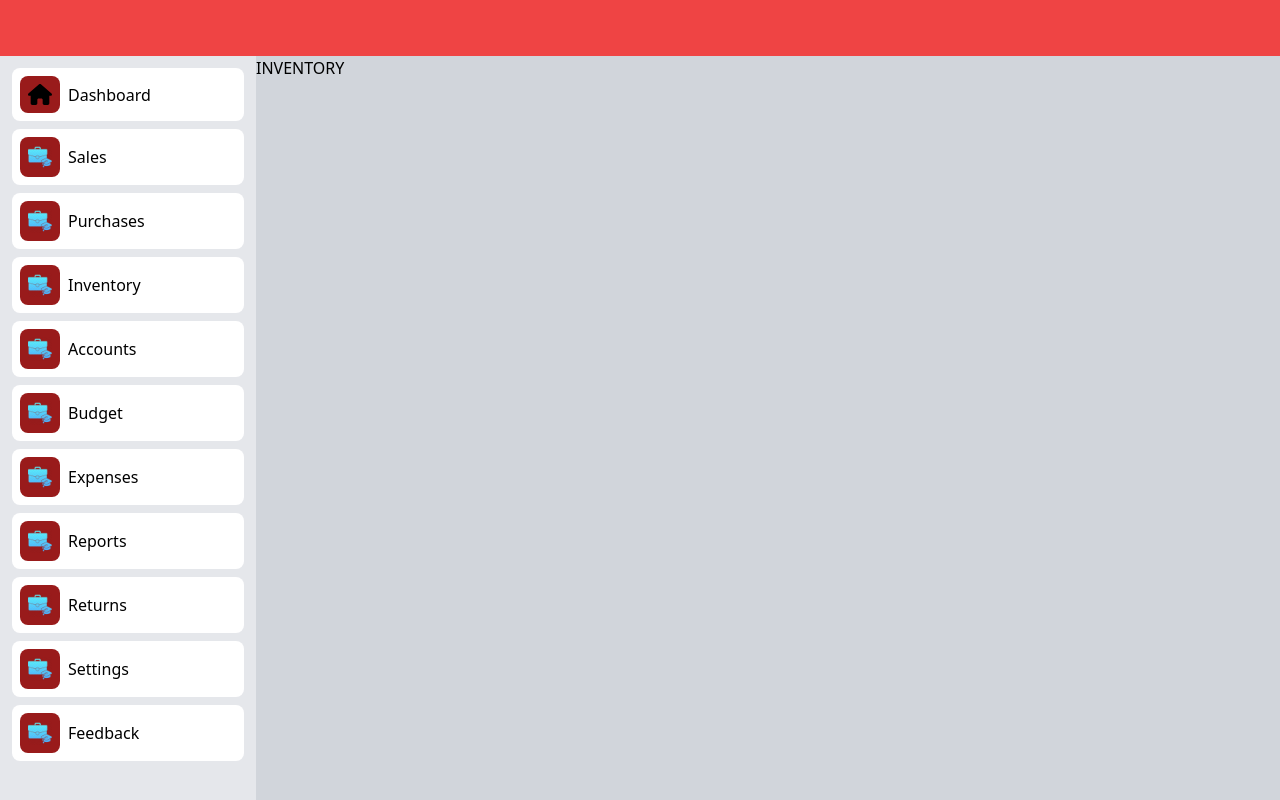
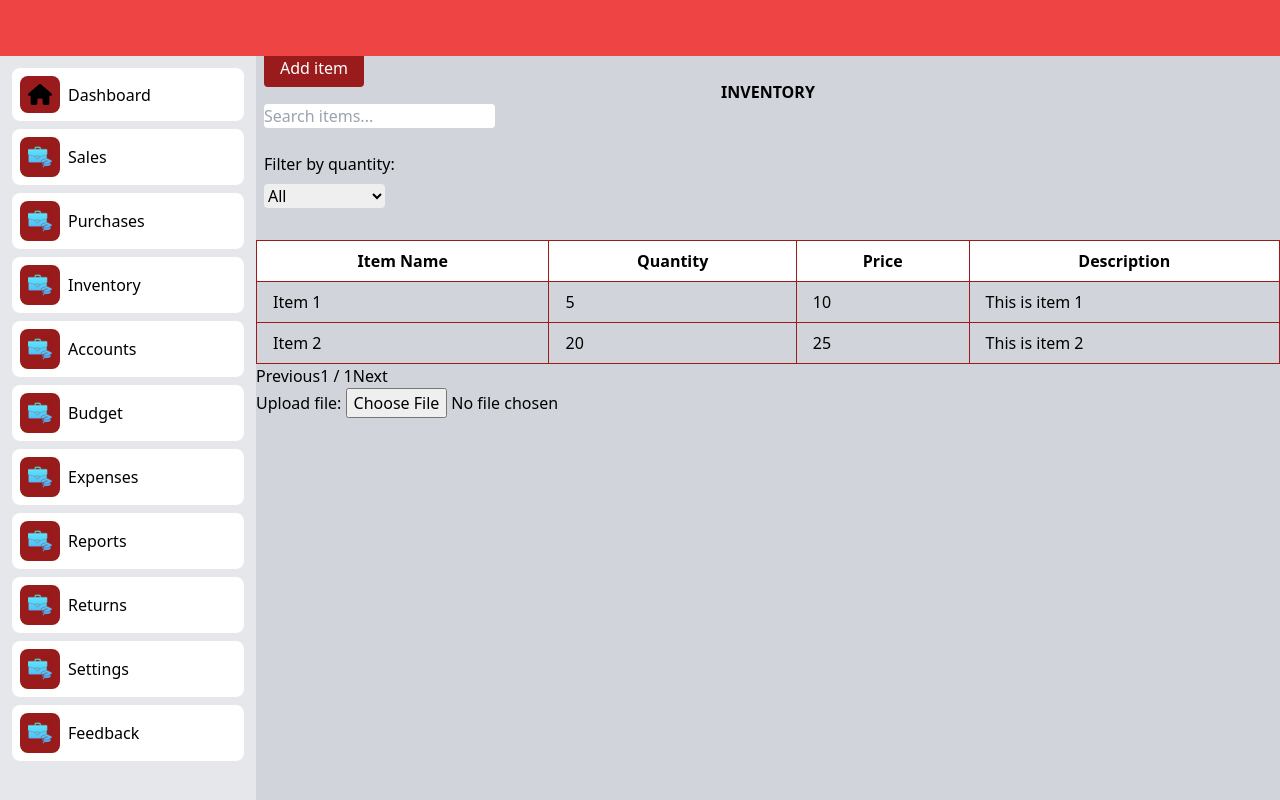
Before and after one commit to pmaxy/EMTECH_E_HASIBU_FRONTEND, a Vue app in the folder E-HASIBU/: page /Inventory in a window 1280 px wide. Built offline with nearby package versions, Linux system fonts and the light colour scheme.

Commit message:
I did inventory table and form

```diff
--- a/E-HASIBU/index.html
+++ b/E-HASIBU/index.html
@@ -12,5 +12,6 @@
   <body>
     <div id="app"></div>
     <script type="module" src="/src/main.js"></script>
+
   </body>
 </html>
--- a/E-HASIBU/src/components/User/Dashboard/Main/Inventory.vue
+++ /dev/null
@@ -1,14 +0,0 @@
-<template>
-    <h1>INVENTORY</h1>
-  </template>
-
-  <script>
-  export default {
-      name:"Inventory"
-
-  }
-  </script>
-
-  <style>
-
-  </style>
--- /dev/null
+++ b/E-HASIBU/src/components/User/Dashboard/Main/Inventory/Inventory.vue
@@ -0,0 +1,107 @@
+<template>
+    <div>
+      <router-link :to="{name :'Inventoryform'}" class="bg-red-800 text-center py-2 px-4 rounded focus:outline-none focus:shadow-outline ml-2 text-white rounded">Add item</router-link>
+    <h1 class="font-bold text-center text colour-red-800">INVENTORY</h1>
+    <div class="fixed top-0 left-0 w-full h-full z-50 flex justify-center items-center" v-show="showForm">
+      <InventoryForm @close="showForm = false" @submit="addItem" />
+    </div>
+  <div>
+    <input class="rounded ml-2 mr-80" type="text" v-model="searchQuery" placeholder="Search items..." /><br>
+    <div  class="filters mr-80 "><br>
+      <label class="rounded ml-2 ">Filter by quantity:</label><br>
+      <select class="rounded ml-2 mb-2 mt-2" v-model="quantityFilter">
+        <option value="">All</option>
+        <option value="<10">Less than 10</option>
+        <option value=">10">More than 10</option>
+      </select>
+    </div> <br>
+
+    <table class="my-table w-full border border-gray-100 table-auto">
+      <thead>
+        <tr>
+          <th class="px-4 py-2 border border-red-800 bg-white">Item Name</th>
+          <th class="px-4 py-2 border border-red-800 bg-white">Quantity</th>
+          <th class="px-4 py-2 border border-red-800 bg-white">Price</th>
+          <th class="px-4 py-2 border border-red-800 bg-white">Description</th>
+        </tr>
+      </thead>
+      <tbody>
+        <tr v-for="item in filteredItems" :key="item.id">
+          <td class="px-4 py-2 border border-red-800 ">{{ item.name }}</td>
+          <td class="px-4 py-2 border border-red-800 ">{{ item.quantity }}</td>
+          <td class="px-4 py-2 border border-red-800 ">{{ item.price }}</td>
+          <td class="px-4 py-2 border border-red-800">{{ item.description }}</td>
+        </tr>
+      </tbody>
+    </table>
+
+    <div class="pagination">
+      <button @click="prevPage">Previous</button>
+      <span>{{ currentPage }} / {{ totalPages }}</span>
+      <button @click="nextPage">Next</button>
+    </div>
+<div>
+    <label for="file-upload">Upload file: </label>
+    <input type="file" id="file-upload" @change="uploadFile">
+</div>
+  </div>
+
+
+
+</div>
+  </template>
+
+  <script>
+  export default {
+    name:"Inventory",
+      data() {
+        return {
+
+      items: [
+        { id: 1, name: "Item 1", quantity: 5, price: 10, description: "This is item 1" },
+        { id: 2, name: "Item 2", quantity: 20, price: 25, description: "This is item 2" },
+        // ... more items
+      ],
+      searchQuery: "",
+      quantityFilter: "",
+      currentPage: 1,
+      itemsPerPage: 10,
+    };
+  },
+  computed: {
+    filteredItems() {
+      return this.items.filter((item) => {
+        const nameMatch = item.name.toLowerCase().includes(this.searchQuery.toLowerCase());
+        const quantityMatch =
+          this.quantityFilter === "" ||
+          (this.quantityFilter === "<10" && item.quantity < 10) ||
+          (this.quantityFilter === ">10" && item.quantity > 10);
+        return nameMatch && quantityMatch;
+      });
+    },
+    totalPages() {
+      return Math.ceil(this.filteredItems.length / this.itemsPerPage);
+    },
+  },
+  methods: {
+    prevPage() {
+      if (this.currentPage > 1) {
+        this.currentPage--;
+      }
+    },
+    nextPage() {
+      if (this.currentPage < this.totalPages) {
+        this.currentPage++;
+      }
+    },
+    uploadFile(event) {
+      // Handle file upload logic here
+      console.log("Uploading file:", event.target.files[0]);
+        }
+  },
+};
+ </script>
+
+  <style>
+
+  </style>
--- /dev/null
+++ b/E-HASIBU/src/components/User/Dashboard/Main/Inventory/Inventoryform.vue
@@ -0,0 +1,67 @@
+<template>
+    <div>
+        <router-link :to="{name :'Inventory'}" class="bg-black text-white font-bold py-2 px-4 rounded focus:outline-none focus:shadow-outline">Back</router-link>
+        </div>
+        <div class="bg-white max-w-md mx-auto rounded shadow-md px-8 py-6">
+  <form  @submit.prevent="submitForm">
+    <div class=" text-red-800 ">
+    <div>
+  <label for="itemName" >Item Name</label><br>
+  <input class="shadow appearance-none border w-full py-2 px-3 text-gray-700 leading-tight focus:outline-none focus:shadow-outline rounded"  type="text"  v-model="ItemName"/>
+</div>
+  <div>
+  <label for="Quantity" >Quantity</label> <br>
+  <input class="shadow appearance-none border w-full py-2 px-3 text-gray-700 leading-tight focus:outline-none focus:shadow-outline rounded "  type="number" v-model="Quantity"/>
+</div>
+  <div>
+  <label for="Price" >Price</label><br>
+  <input class="shadow appearance-none border w-full py-2 px-3 text-gray-700 leading-tight focus:outline-none focus:shadow-outline rounded"  type="number" v-model="Price"/>
+</div>
+<div>
+  <label for="Description" >Description</label><br>
+  <input class="shadow appearance-none border w-full py-2 px-3 text-gray-700 leading-tight focus:outline-none focus:shadow-outline rounded" type="text" v-model="Description"/>
+</div>
+</div>
+<!--Add more form fields if needed-->
+</form><br><br>
+<div>
+    <button class="bg-red-400 hover:bg-red-700 text-white font-bold py-2 px-4 rounded focus:outline-none focus:shadow-outline" type="submit">submit</button>
+</div>
+</div>
+</template>
+
+<script>
+export default {
+    name:"Inventoryform",
+    data () {
+        return {
+            Item:'',
+            Quantity:'0',
+            Price:'0',
+            Description:'',
+        };
+    },
+    Methods: {
+        submitForm () {
+            //Emit an event to parent component to handle form submission
+            console.log ('form submitted');
+            this.$Emit ('submit', {
+                itemName:this.itemName,
+                quantity:this.Quantity,
+                price:this.Price,
+                description:Description
+            }
+
+            )
+        }
+
+    }
+
+    }
+
+
+</script>
+
+<style>
+
+</style>
--- a/E-HASIBU/src/router/index.js
+++ b/E-HASIBU/src/router/index.js
@@ -43,8 +43,14 @@ const router = createRouter({
     {
       path: '/Inventory',
       name: 'Inventory',
-      component: () => import('../components/User/Dashboard/Main/Inventory.vue')
+      component: () => import('../components/User/Dashboard/Main/Inventory/Inventory.vue')
     },
+    {
+      path: '/Inventoryform',
+      name: 'Inventoryform',
+      component: () => import('../components/User/Dashboard/Main/Inventory/Inventoryform.vue')
+    },
+
 
     {
       path: '/Expenses',
```
